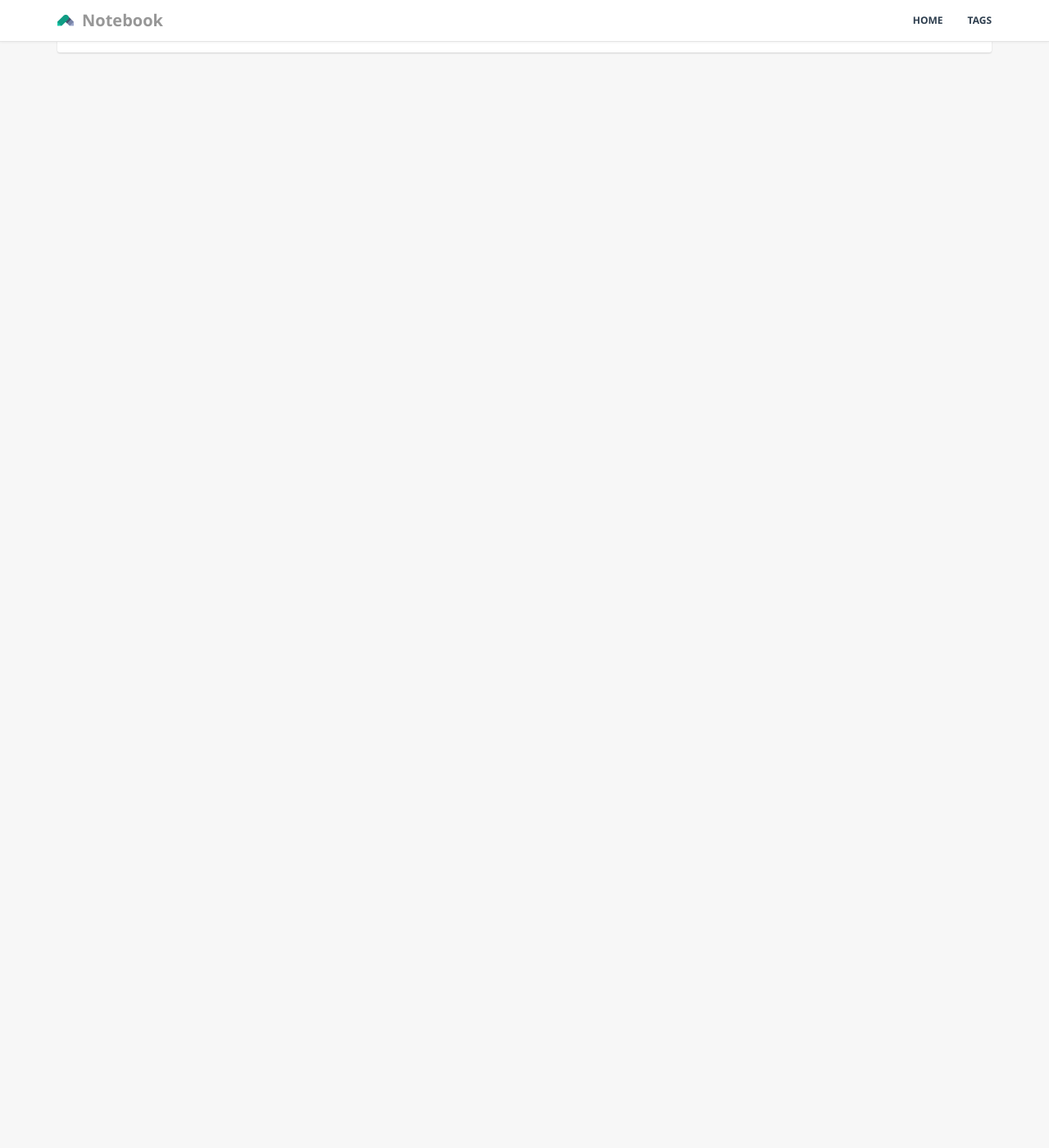
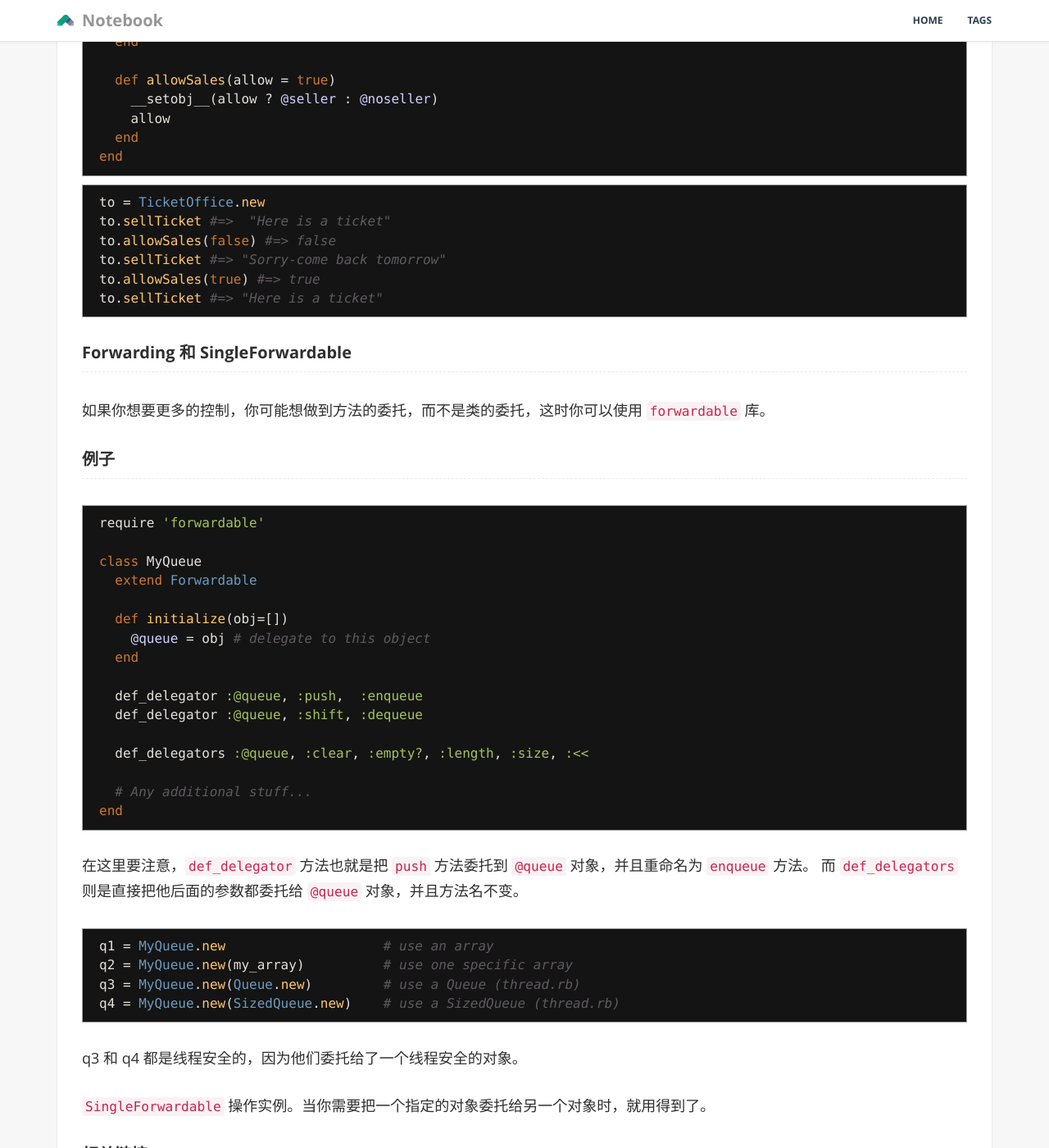
Before and after one commit to GiaoGiaoCat/GiaoGiaoCat.github.io, a Jekyll site: the page built from _posts/201409/2014-09-15-ruby-delegation.md, in a window 1280 px wide and 1400 px high, scrolled down 4655 px. Shown: the whole window at 82% size. Built offline with Jekyll 4.4.1, drawn with Linux system fonts in a browser that asks for light colours; Markdown is read by kramdown in place of the engine named in the settings; before the commit the page ends 4764 px from its top, so only the background shows below that; some of the changed text lies outside the part shown.

Commit message:
a bit of change about ruby delegation

````diff
--- a/_posts/201409/2014-09-15-ruby-delegation.md
+++ b/_posts/201409/2014-09-15-ruby-delegation.md
@@ -29,6 +29,8 @@
 
 当不需要动态修改委派接受对象的时候使用 ```DelegateClass```。
 
+```DelegateClass``` 接受一个类作为参数。
+
 ### 基本用法
 
 ```ruby
@@ -38,8 +40,31 @@
   end
 end
 ```
+### 例子
 
-### 例子
+```ruby
+require 'delegate'
+
+class MyQueue < DelegateClass(Array)
+
+  def initialize(arg=[])
+    super(arg)
+  end
+
+  alias_method :enqueue, :push
+  alias_method :dequeue, :shift
+end
+```
+
+```ruby
+mq = MyQueue.new
+mq.enqueue(123)
+mq.enqueue(234)
+p mq.dequeue #=> 123
+p mq.dequeue #=> 234
+```
+
+另外一个例子。
 
 ```ruby
 require 'delegate'
@@ -181,6 +206,45 @@
 to.sellTicket #=> "Here is a ticket"
 ```
 
+### Forwarding 和 SingleForwardable
+
+如果你想要更多的控制，你可能想做到方法的委托，而不是类的委托，这时你可以使用 ```forwardable``` 库。
+
+### 例子
+
+```ruby
+require 'forwardable'
+
+class MyQueue
+  extend Forwardable
+
+  def initialize(obj=[])
+    @queue = obj # delegate to this object
+  end
+
+  def_delegator :@queue, :push,  :enqueue
+  def_delegator :@queue, :shift, :dequeue
+
+  def_delegators :@queue, :clear, :empty?, :length, :size, :<<
+
+  # Any additional stuff...
+end
+```
+
+在这里要注意，```def_delegator``` 方法也就是把 ```push``` 方法委托到 ```@queue``` 对象，并且重命名为 ```enqueue``` 方法。
+而 ```def_delegators``` 则是直接把他后面的参数都委托给 ```@queue``` 对象，并且方法名不变。
+
+```ruby
+q1 = MyQueue.new                    # use an array
+q2 = MyQueue.new(my_array)          # use one specific array
+q3 = MyQueue.new(Queue.new)         # use a Queue (thread.rb)
+q4 = MyQueue.new(SizedQueue.new)    # use a SizedQueue (thread.rb)
+```
+
+q3 和 q4 都是线程安全的，因为他们委托给了一个线程安全的对象。
+
+```SingleForwardable``` 操作实例。当你需要把一个指定的对象委托给另一个对象时，就用得到了。
+
 ### 相关链接
 
 * [When to use Ruby DelegateClass instead of SimpleDelegator?](http://stackoverflow.com/questions/13104942/when-to-use-ruby-delegateclass-instead-of-simpledelegator-delegateclass-method)
````
Also changed, not shown: _posts/201408/2014-08-29-sublime-text-2-shortcut-key.md (+9 -1 lines).
